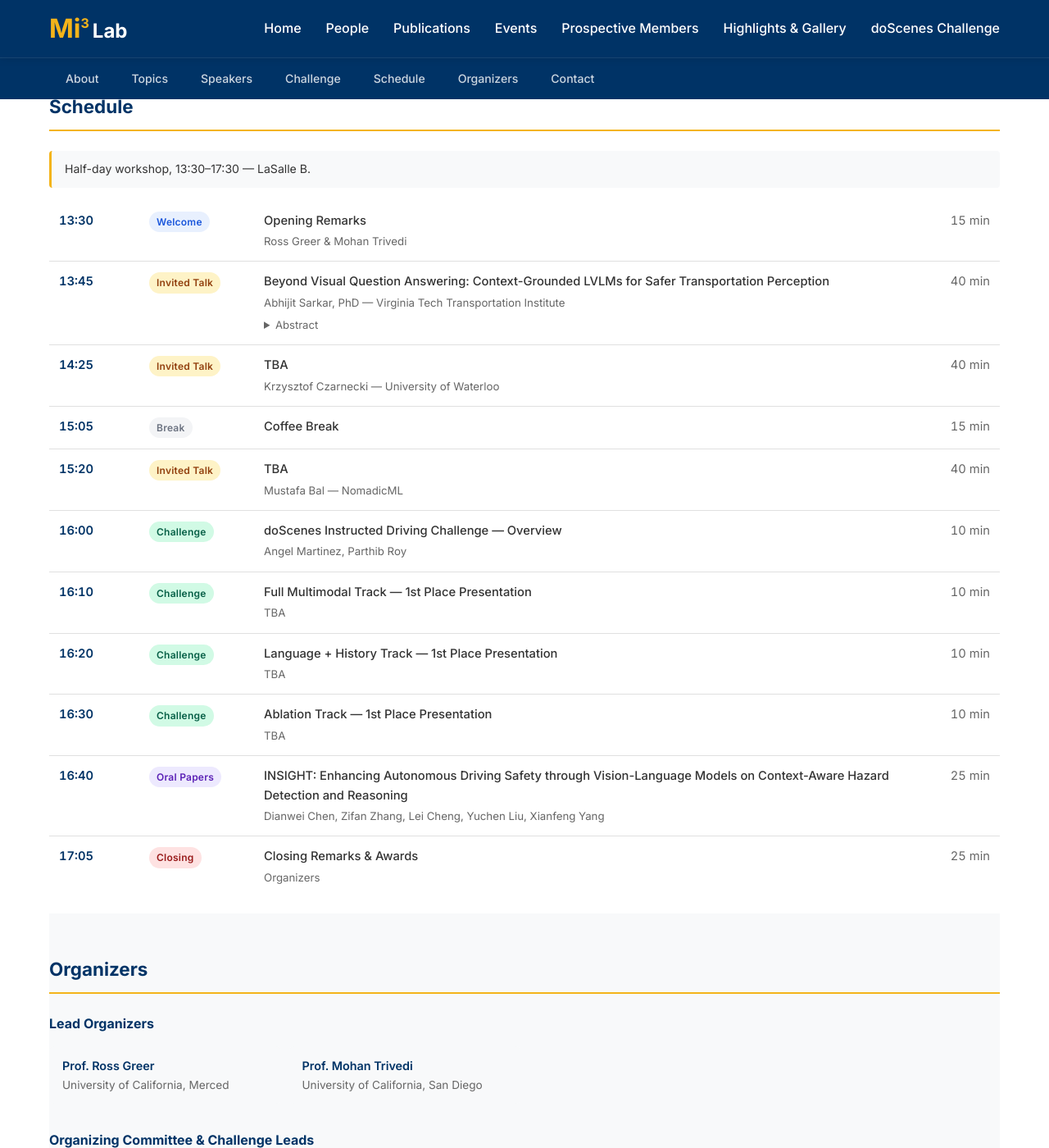
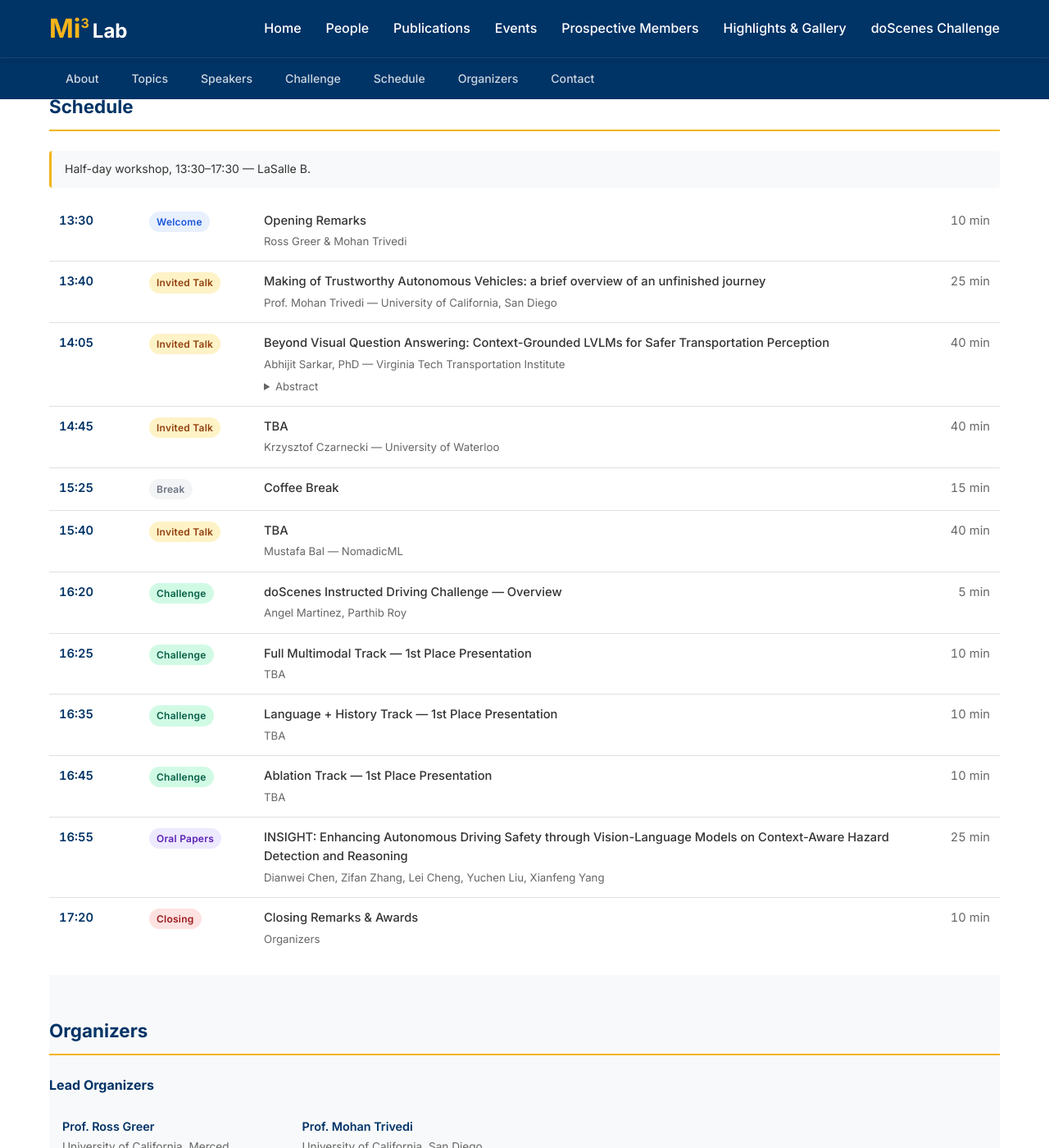
Before and after one commit to Mi3-Lab/mi3-lab.github.io, a Jekyll site: the page built from vl-iiv-2026.html, in a window 1280 px wide and 1400 px high, scrolled down 2063 px. Shown: the whole window at 82% size. Built offline with Jekyll 4.4.1, drawn with Linux system fonts in a browser that asks for light colours; some of the changed text lies outside the part shown.

Commit message:
Add Mohan Trivedi as VL-IIV 2026 invited speaker
Adds a 25-minute invited talk slot after opening remarks. Trims opening
(15→10), doScenes intro (10→5), and closing (25→10) to fit within the
13:30–17:30 window. Adds speaker card with UCSD faculty portrait.

```diff
--- a/vl-iiv-2026.html
+++ b/vl-iiv-2026.html
@@ -309,6 +309,13 @@ title: VL-IIV 2026 Workshop
     <h2>Speakers</h2>
     <div class="speaker-grid">
       <div class="speaker-card">
+        <img src="/assets/images/people/trivedi.jpg" alt="Mohan Trivedi">
+        <div class="speaker-card-info">
+          <div class="speaker-name">Prof. Mohan Trivedi</div>
+          <div class="speaker-org">University of California, San Diego</div>
+        </div>
+      </div>
+      <div class="speaker-card">
         <img src="/assets/images/people/czarnecki2.png" alt="Krzysztof Czarnecki">
         <div class="speaker-card-info">
           <div class="speaker-name">Krzysztof Czarnecki</div>
@@ -358,10 +365,19 @@ title: VL-IIV 2026 Workshop
             <div class="schedule-title">Opening Remarks</div>
             <div class="schedule-speaker">Ross Greer &amp; Mohan Trivedi</div>
           </td>
-          <td class="schedule-time" style="text-align:right; color: var(--text-light); font-weight:400;">15 min</td>
+          <td class="schedule-time" style="text-align:right; color: var(--text-light); font-weight:400;">10 min</td>
         </tr>
         <tr>
-          <td class="schedule-time">13:45</td>
+          <td class="schedule-time">13:40</td>
+          <td class="schedule-type"><span class="schedule-badge badge-talk">Invited Talk</span></td>
+          <td>
+            <div class="schedule-title">Making of Trustworthy Autonomous Vehicles: a brief overview of an unfinished journey</div>
+            <div class="schedule-speaker">Prof. Mohan Trivedi &mdash; University of California, San Diego</div>
+          </td>
+          <td class="schedule-time" style="text-align:right; color: var(--text-light); font-weight:400;">25 min</td>
+        </tr>
+        <tr>
+          <td class="schedule-time">14:05</td>
           <td class="schedule-type"><span class="schedule-badge badge-talk">Invited Talk</span></td>
           <td>
             <div class="schedule-title">Beyond Visual Question Answering: Context-Grounded LVLMs for Safer Transportation Perception</div>
@@ -375,7 +391,7 @@ title: VL-IIV 2026 Workshop
           <td class="schedule-time" style="text-align:right; color: var(--text-light); font-weight:400;">40 min</td>
         </tr>
         <tr>
-          <td class="schedule-time">14:25</td>
+          <td class="schedule-time">14:45</td>
           <td class="schedule-type"><span class="schedule-badge badge-talk">Invited Talk</span></td>
           <td>
             <div class="schedule-title">TBA</div>
@@ -384,7 +400,7 @@ title: VL-IIV 2026 Workshop
           <td class="schedule-time" style="text-align:right; color: var(--text-light); font-weight:400;">40 min</td>
         </tr>
         <tr>
-          <td class="schedule-time">15:05</td>
+          <td class="schedule-time">15:25</td>
           <td class="schedule-type"><span class="schedule-badge badge-break">Break</span></td>
           <td>
             <div class="schedule-title">Coffee Break</div>
@@ -392,7 +408,7 @@ title: VL-IIV 2026 Workshop
           <td class="schedule-time" style="text-align:right; color: var(--text-light); font-weight:400;">15 min</td>
         </tr>
         <tr>
-          <td class="schedule-time">15:20</td>
+          <td class="schedule-time">15:40</td>
           <td class="schedule-type"><span class="schedule-badge badge-talk">Invited Talk</span></td>
           <td>
             <div class="schedule-title">TBA</div>
@@ -401,16 +417,16 @@ title: VL-IIV 2026 Workshop
           <td class="schedule-time" style="text-align:right; color: var(--text-light); font-weight:400;">40 min</td>
         </tr>
         <tr>
-          <td class="schedule-time">16:00</td>
+          <td class="schedule-time">16:20</td>
           <td class="schedule-type"><span class="schedule-badge badge-challenge">Challenge</span></td>
           <td>
             <div class="schedule-title">doScenes Instructed Driving Challenge — Overview</div>
             <div class="schedule-speaker">Angel Martinez, Parthib Roy</div>
           </td>
-          <td class="schedule-time" style="text-align:right; color: var(--text-light); font-weight:400;">10 min</td>
+          <td class="schedule-time" style="text-align:right; color: var(--text-light); font-weight:400;">5 min</td>
         </tr>
         <tr>
-          <td class="schedule-time">16:10</td>
+          <td class="schedule-time">16:25</td>
           <td class="schedule-type"><span class="schedule-badge badge-challenge">Challenge</span></td>
           <td>
             <div class="schedule-title">Full Multimodal Track — 1st Place Presentation</div>
@@ -419,7 +435,7 @@ title: VL-IIV 2026 Workshop
           <td class="schedule-time" style="text-align:right; color: var(--text-light); font-weight:400;">10 min</td>
         </tr>
         <tr>
-          <td class="schedule-time">16:20</td>
+          <td class="schedule-time">16:35</td>
           <td class="schedule-type"><span class="schedule-badge badge-challenge">Challenge</span></td>
           <td>
             <div class="schedule-title">Language + History Track — 1st Place Presentation</div>
@@ -428,7 +444,7 @@ title: VL-IIV 2026 Workshop
           <td class="schedule-time" style="text-align:right; color: var(--text-light); font-weight:400;">10 min</td>
         </tr>
         <tr>
-          <td class="schedule-time">16:30</td>
+          <td class="schedule-time">16:45</td>
           <td class="schedule-type"><span class="schedule-badge badge-challenge">Challenge</span></td>
           <td>
             <div class="schedule-title">Ablation Track — 1st Place Presentation</div>
@@ -437,7 +453,7 @@ title: VL-IIV 2026 Workshop
           <td class="schedule-time" style="text-align:right; color: var(--text-light); font-weight:400;">10 min</td>
         </tr>
         <tr>
-          <td class="schedule-time">16:40</td>
+          <td class="schedule-time">16:55</td>
           <td class="schedule-type"><span class="schedule-badge badge-oral">Oral Papers</span></td>
           <td>
             <div class="schedule-title">INSIGHT: Enhancing Autonomous Driving Safety through Vision-Language Models on Context-Aware Hazard Detection and Reasoning</div>
@@ -446,13 +462,13 @@ title: VL-IIV 2026 Workshop
           <td class="schedule-time" style="text-align:right; color: var(--text-light); font-weight:400;">25 min</td>
         </tr>
         <tr>
-          <td class="schedule-time">17:05</td>
+          <td class="schedule-time">17:20</td>
           <td class="schedule-type"><span class="schedule-badge badge-closing">Closing</span></td>
           <td>
             <div class="schedule-title">Closing Remarks &amp; Awards</div>
             <div class="schedule-speaker">Organizers</div>
           </td>
-          <td class="schedule-time" style="text-align:right; color: var(--text-light); font-weight:400;">25 min</td>
+          <td class="schedule-time" style="text-align:right; color: var(--text-light); font-weight:400;">10 min</td>
         </tr>
       </tbody>
     </table>
```
Also changed, not shown: assets/images/people/trivedi.jpg (added).
